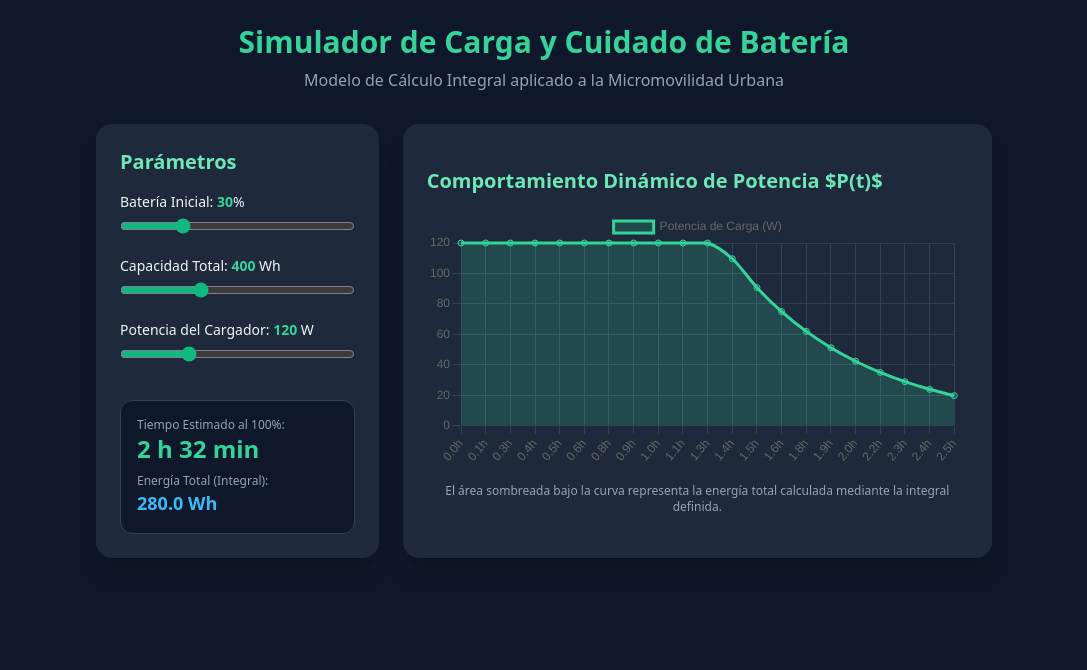
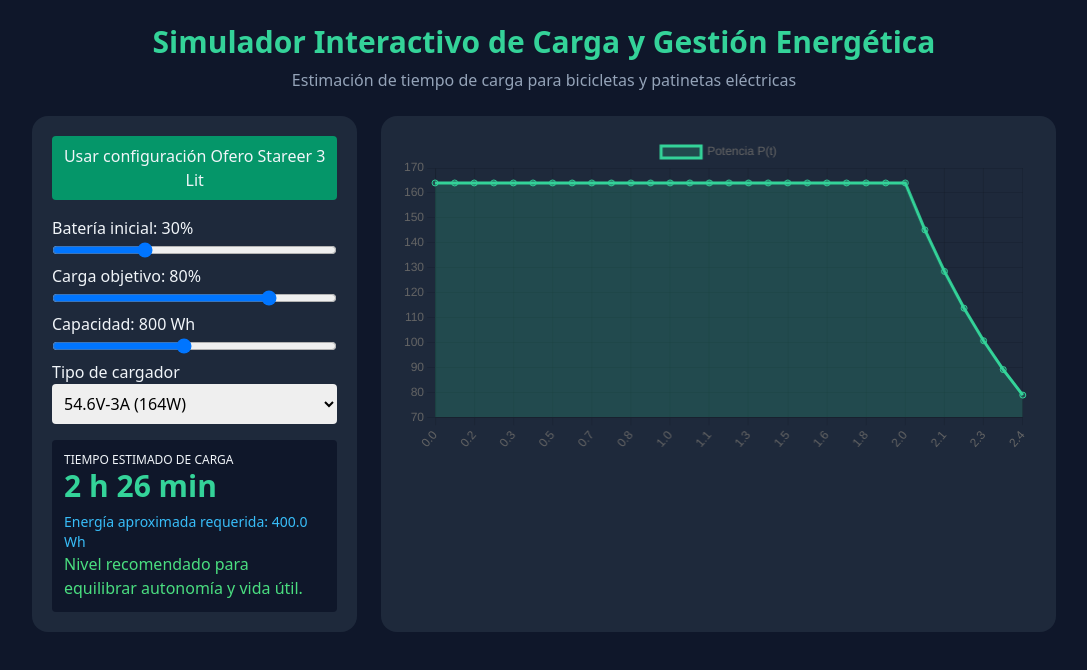
Before and after one commit to Alejo250901/simulador-calculo-bici, a plain HTML site: page index.html in a window 1280 px wide. Shown: the whole page, without its empty margins (96-1183 px from the left). Drawn offline with nearby package versions, Linux system fonts and the light colour scheme.

Commit message:
Add files via upload

```diff
--- a/index.html
+++ b/index.html
@@ -1,125 +1,86 @@
+
 <!DOCTYPE html>
 <html lang="es">
 <head>
 <meta charset="UTF-8">
 <meta name="viewport" content="width=device-width, initial-scale=1.0">
-    <title>Simulador de Carga - Bici Eléctrica</title>
-    <!-- Tailwind CSS para diseño moderno -->
+<title>Simulador Interactivo de Carga y Gestión Energética</title>
 <script src="https://cdn.tailwindcss.com"></script>
-    <!-- Chart.js para la gráfica interactiva -->
 <script src="https://cdn.jsdelivr.net/npm/chart.js"></script>
 </head>
 <body class="bg-slate-900 text-slate-100 font-sans min-h-screen p-6">
-    <div class="max-w-4xl mx-auto">
-        <header class="text-center mb-8">
-            <h1 class="text-3xl font-bold text-emerald-400 mb-2">Simulador de Carga y Cuidado de Batería</h1>
-            <p class="text-slate-400">Modelo de Cálculo Integral aplicado a la Micromovilidad Urbana</p>
-        </header>
-
-        <div class="grid grid-cols-1 md:grid-cols-3 gap-6">
-            <!-- Panel de Controles (Sliders) -->
-            <div class="bg-slate-800 p-6 rounded-2xl shadow-xl flex flex-col justify-between">
-                <div>
-                    <h2 class="text-xl font-semibold mb-4 text-emerald-300">Parámetros</h2>
-
-                    <div class="mb-4">
-                        <label class="block text-sm font-medium mb-1">Batería Inicial: <span id="socVal" class="font-bold text-emerald-400">30</span>%</label>
-                        <input type="range" id="socInput" min="10" max="90" value="30" class="w-full accent-emerald-500 cursor-pointer">
-                    </div>
-
-                    <div class="mb-4">
-                        <label class="block text-sm font-medium mb-1">Capacidad Total: <span id="capVal" class="font-bold text-emerald-400">400</span> Wh</label>
-                        <input type="range" id="capInput" min="200" max="800" step="50" value="400" class="w-full accent-emerald-500 cursor-pointer">
-                    </div>
-
-                    <div class="mb-4">
-                        <label class="block text-sm font-medium mb-1">Potencia del Cargador: <span id="powVal" class="font-bold text-emerald-400">120</span> W</label>
-                        <input type="range" id="powInput" min="50" max="300" step="10" value="120" class="w-full accent-emerald-500 cursor-pointer">
+<div class="max-w-5xl mx-auto">
+<h1 class="text-3xl font-bold text-emerald-400 text-center mb-2">Simulador Interactivo de Carga y Gestión Energética</h1>
+<p class="text-center text-slate-400 mb-6">Estimación de tiempo de carga para bicicletas y patinetas eléctricas</p>
+<div class="grid md:grid-cols-3 gap-6">
+<div class="bg-slate-800 p-5 rounded-2xl">
+<button id="oferoBtn" class="w-full bg-emerald-600 p-2 rounded mb-4">Usar configuración Ofero Stareer 3 Lit</button>
+<label>Batería inicial: <span id="socVal">30</span>%</label>
+<input type="range" id="soc" min="0" max="95" value="30" class="w-full">
+<label>Carga objetivo: <span id="targetVal">80</span>%</label>
+<input type="range" id="target" min="10" max="100" value="80" class="w-full">
+<label>Capacidad: <span id="capVal">800</span> Wh</label>
+<input type="range" id="cap" min="200" max="1500" value="800" class="w-full">
+<label>Tipo de cargador</label>
+<select id="power" class="w-full text-black p-2 rounded">
+<option value="84">42V-2A (84W)</option>
+<option value="126">42V-3A (126W)</option>
+<option value="144">48V-3A (144W)</option>
+<option value="164" selected>54.6V-3A (164W)</option>
+<option value="218">54.6V-4A (218W)</option>
+<option value="273">54.6V-5A (273W)</option>
+</select>
+<div class="mt-4 p-3 bg-slate-900 rounded">
+<div class="text-xs">TIEMPO ESTIMADO DE CARGA</div>
+<div id="time" class="text-3xl font-bold text-emerald-400"></div>
+<div id="energy" class="text-sm text-sky-400 mt-2"></div>
+<div id="advice" class="text-sm mt-2"></div>
 </div>
 </div>
-
-                <div class="bg-slate-900 p-4 rounded-xl border border-slate-700 mt-4">
-                    <p class="text-xs text-slate-400">Tiempo Estimado al 100%:</p>
-                    <p id="timeResult" class="text-2xl font-bold text-emerald-400">-- h -- min</p>
-                    <p class="text-xs text-slate-400 mt-2">Energía Total (Integral):</p>
-                    <p id="energyResult" class="text-lg font-semibold text-sky-400">-- Wh</p>
-                </div>
-            </div>
-
-            <!-- Panel de Gráfica -->
-            <div class="md:col-span-2 bg-slate-800 p-6 rounded-2xl shadow-xl flex flex-col justify-center">
-                <h2 class="text-xl font-semibold mb-4 text-emerald-300">Comportamiento Dinámico de Potencia $P(t)$</h2>
-                <div class="relative h-64 w-full">
-                    <canvas id="chargeChart"></canvas>
-                </div>
-                <p class="text-xs text-slate-400 text-center mt-4">El área sombreada bajo la curva representa la energía total calculada mediante la integral definida.</p>
+<div class="md:col-span-2 bg-slate-800 p-5 rounded-2xl">
+<canvas id="chart"></canvas>
 </div>
 </div>
 </div>
-
 <script>
-        const socInput = document.getElementById('socInput');
-        const capInput = document.getElementById('capInput');
-        const powInput = document.getElementById('powInput');
-
-        const socVal = document.getElementById('socVal');
-        const capVal = document.getElementById('capVal');
-        const powVal = document.getElementById('powVal');
-
-        const timeResult = document.getElementById('timeResult');
-        const energyResult = document.getElementById('energyResult');
-
-        let ctx = document.getElementById('chargeChart').getContext('2d');
-        let chargeChart = new Chart(ctx, {
-            type: 'line',
-            data: { labels: [], datasets: [{ label: 'Potencia de Carga (W)', data: [], borderColor: '#34d399', backgroundColor: 'rgba(52, 211, 153, 0.2)', fill: true, tension: 0.3 }] },
-            options: { responsive: true, maintainAspectRatio: false, scales: { y: { beginAtZero: true, grid: { color: '#334155' } }, x: { grid: { color: '#334155' } } } }
-        });
-
-        function updateSimulation() {
-            let soc = parseFloat(socInput.value);
-            let capacity = parseFloat(capInput.value);
-            let maxPower = parseFloat(powInput.value);
-
-            socVal.innerText = soc;
-            capVal.innerText = capacity;
-            powVal.innerText = maxPower;
-
-            let energyNeeded = capacity * ((100 - soc) / 100);
-
-            // Simulación matemática aproximada del tiempo y curva por tramos
-            let timeCC = (capacity * 0.7 - capacity * (soc / 100)) / maxPower;
-            if (timeCC < 0) timeCC = 0;
-            let timeCV = 1.2; // Tiempo estimado fase de saturación
-            let totalHours = timeCC + timeCV;
-
-            let hours = Math.floor(totalHours);
-            let minutes = Math.round((totalHours - hours) * 60);
-
-            timeResult.innerText = `${hours} h ${minutes} min`;
-            energyResult.innerText = `${energyNeeded.toFixed(1)} Wh`;
-
-            // Generar puntos para la gráfica
-            let labels = [];
-            let data = [];
-            let steps = 20;
-            for (let i = 0; i <= steps; i++) {
-                let t = (totalHours / steps) * i;
-                labels.push(t.toFixed(1) + 'h');
-                let p = t <= (totalHours - 1.2) ? maxPower : maxPower * Math.exp(-1.5 * (t - (totalHours - 1.2)));
-                data.push(Math.max(p, 5));
+const soc=document.getElementById('soc');
+const target=document.getElementById('target');
+const cap=document.getElementById('cap');
+const power=document.getElementById('power');
+const chart=new Chart(document.getElementById('chart'),{type:'line',data:{labels:[],datasets:[{label:'Potencia P(t)',data:[],borderColor:'#34d399',backgroundColor:'rgba(52,211,153,.2)',fill:true}]}});
+function update(){
+let s=+soc.value,t=+target.value,c=+cap.value,p=+power.value;
+if(t<=s){t=s+1;target.value=t;}
+document.getElementById('socVal').innerText=s;
+document.getElementById('targetVal').innerText=t;
+document.getElementById('capVal').innerText=c;
+const energy=c*((t-s)/100);
+let time;
+if(t<=80){time=energy/p;}
+else{
+ const e1=c*((Math.max(80,s)-s)/100);
+ const e2=Math.max(0,c*((t-Math.max(80,s))/100));
+ time=(e1/p)+(e2/(p*0.6));
 }
-
-            chargeChart.data.labels = labels;
-            chargeChart.data.datasets[0].data = data;
-            chargeChart.update();
+const h=Math.floor(time); const m=Math.round((time-h)*60);
+document.getElementById('time').innerText=`${h} h ${m} min`;
+document.getElementById('energy').innerText=`Energía aproximada requerida: ${energy.toFixed(1)} Wh`;
+const adv=document.getElementById('advice');
+if(t<80){adv.innerText='Carga eficiente para trayectos cortos.';adv.className='text-green-400';}
+else if(t<=90){adv.innerText='Nivel recomendado para equilibrar autonomía y vida útil.';adv.className='text-green-400';}
+else if(t<100){adv.innerText='Las cargas frecuentes por encima del 90% pueden aumentar el desgaste.';adv.className='text-yellow-400';}
+else{adv.innerText='Las cargas frecuentes al 100% pueden acelerar la degradación de la batería.';adv.className='text-orange-400';}
+let labels=[],data=[]; let steps=30;
+for(let i=0;i<=steps;i++){
+ let x=time*i/steps; labels.push(x.toFixed(1));
+ let sat=time*0.8;
+ let val=x<=sat?p:p*Math.exp(-1.5*(x-sat));
+ data.push(Math.max(val,5));
 }
-
-        socInput.addEventListener('input', updateSimulation);
-        capInput.addEventListener('input', updateSimulation);
-        powInput.addEventListener('input', updateSimulation);
-
-        updateSimulation();
+chart.data.labels=labels; chart.data.datasets[0].data=data; chart.update();
+}
+[soc,target,cap,power].forEach(e=>e.addEventListener('input',update));
+document.getElementById('oferoBtn').onclick=()=>{cap.value=1152;power.value='164';update();};
+update();
 </script>
-</body>
-</html>
+</body></html>
```
Lines whose indentation alone changed are shown as unchanged.
